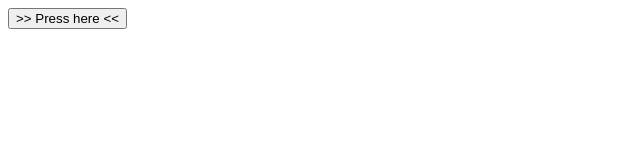
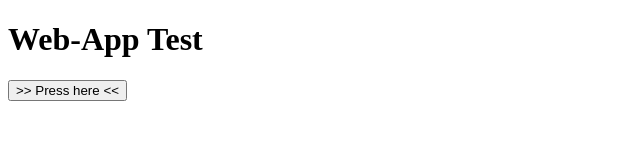
Before and after one commit to mariana-gu/web-app, a plain HTML site: page index.html in a window 1280 px wide. Shown: the whole page, without its empty margins (0-640 px from the left). Drawn offline with Linux system fonts and the light colour scheme.

Commit message:
Second commit

```diff
--- a/index.html
+++ b/index.html
@@ -7,7 +7,7 @@
   <title>Hello World</title>
 </head>
 <body>
-
+  <h1>Web-App Test</h1>
 <button id="go"> >>  Press here  << </button>
 
 <div id="result"></div>
```
